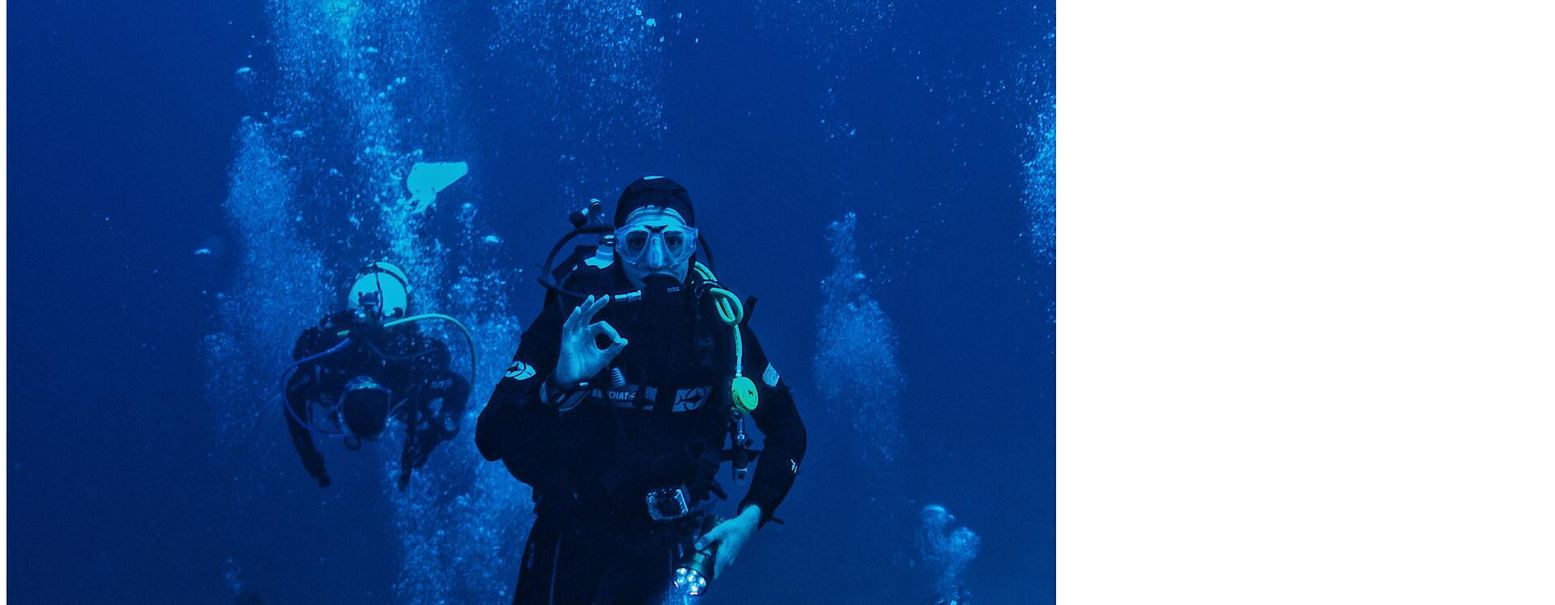
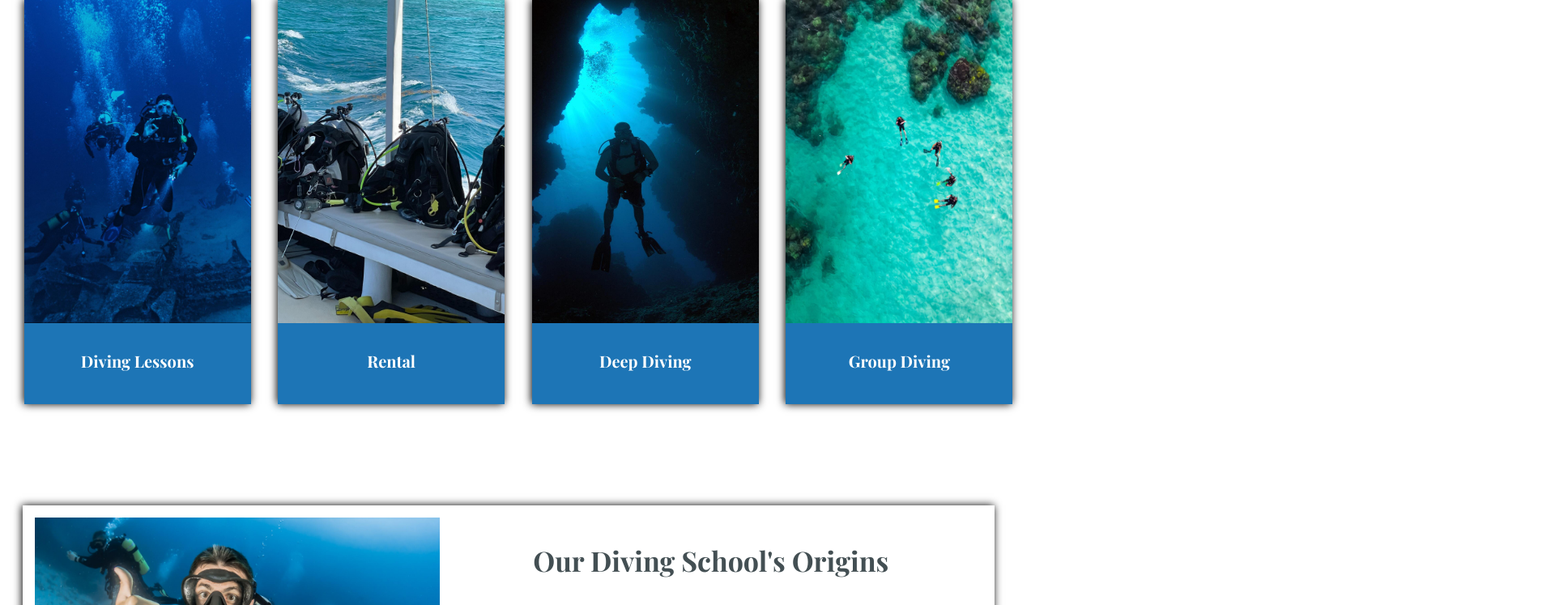
Before and after one commit to Dionyz0705/ScubaDiving-club, a plain HTML site: page index.html in a window 1280 px wide. Shown: the part 752-1499 px from the top of the page at 81% size, 1920 px wide, since content can reach past the window. Drawn offline with nearby package versions, Linux system fonts and the light colour scheme; the site is published under a folder, as on GitHub Pages, so addresses that start at the root find nothing.

Commit message:
Update index.html

```diff
--- a/index.html
+++ b/index.html
@@ -2,7 +2,7 @@
 <html lang="en">
   <head>
     <meta name="viewport" content="width=device-width, initial-scale=1.0">
-    <link href="/styles.css" rel="stylesheet" type="text/css">
+    <link href="./styles.css" rel="stylesheet" type="text/css">
     <link rel="preconnect" href="https://fonts.googleapis.com">
     <link rel="preconnect" href="https://fonts.gstatic.com" crossorigin>
     <link href="https://fonts.googleapis.com/css2?family=Playfair+Display:wght@400;700&display=swap" rel="stylesheet">
```
